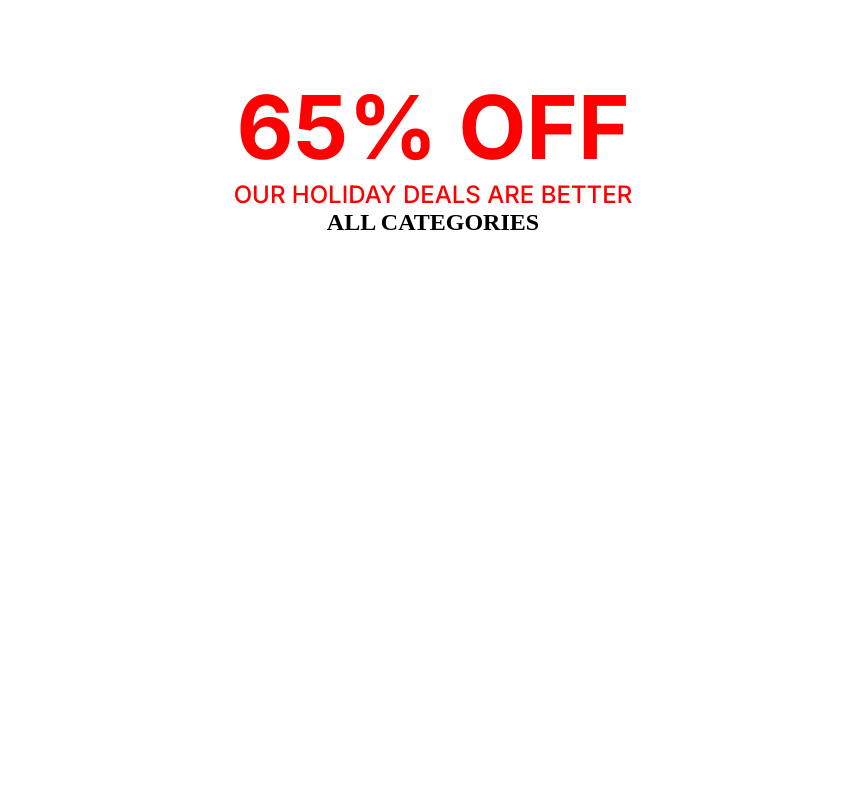
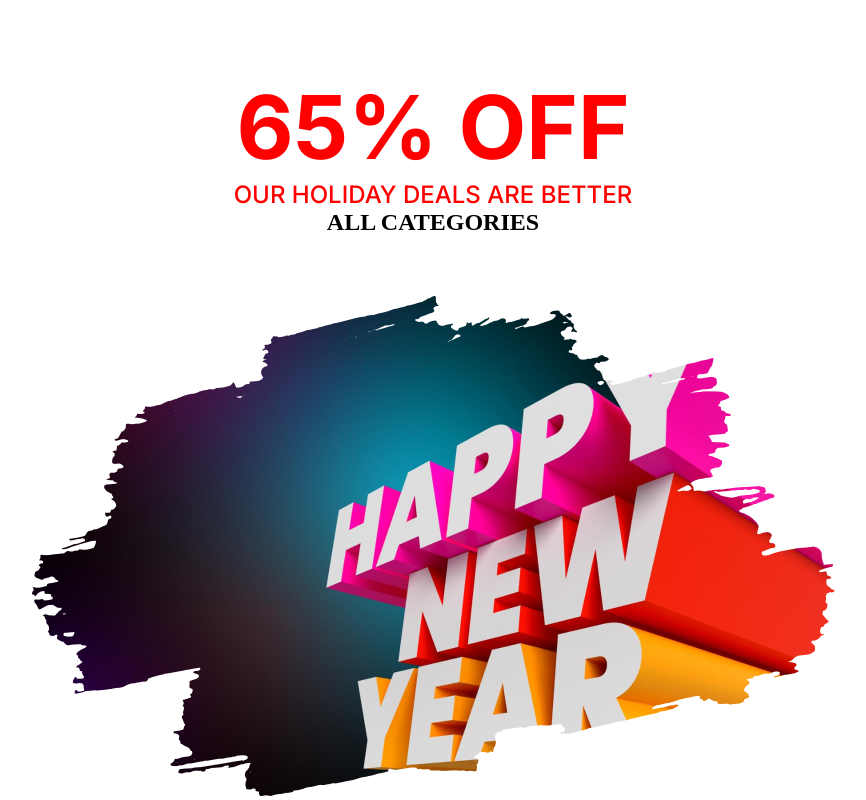
Before and after one commit to Eshrat-Jahan/My-First-Assignment, a plain HTML site: page index.html in a window 1280 px wide. Shown: the part 698-1498 px from the top of the page, without its empty margins (207-1073 px from the left). Before the commit the page ends 1012 px from the top, so only its background shows below. Drawn offline with Linux system fonts and the light colour scheme.

Commit message:
checking 2

```diff
--- a/index.html
+++ b/index.html
@@ -26,7 +26,7 @@
            <h2>ALL CATEGORIES</h2>
         </div>
         <div class="first-main-image">
-            <img src="../B9A1-New-Year-New-Mission-main/resources/New Year Photo.png" alt="">
+            <img src="/resources/New Year Photo.png" alt="">
         </div>
      </div>
      </section>
```
